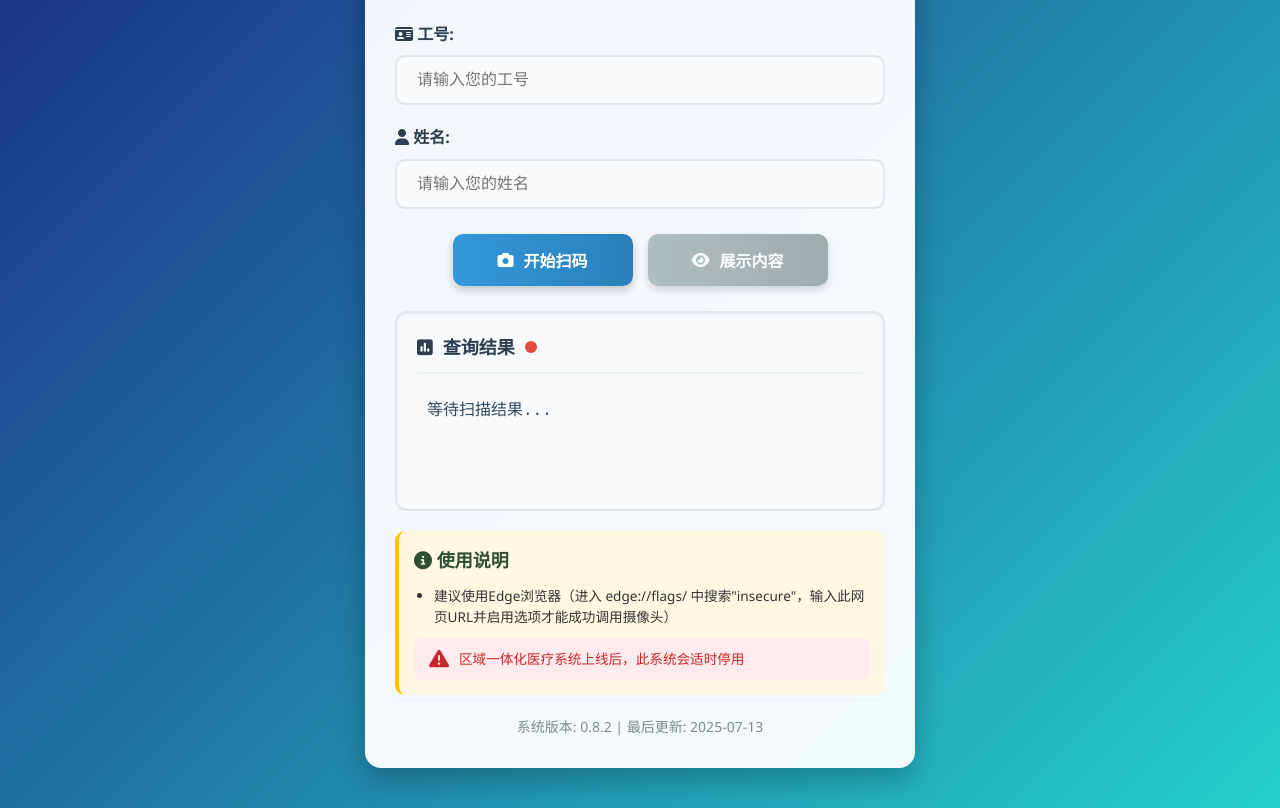
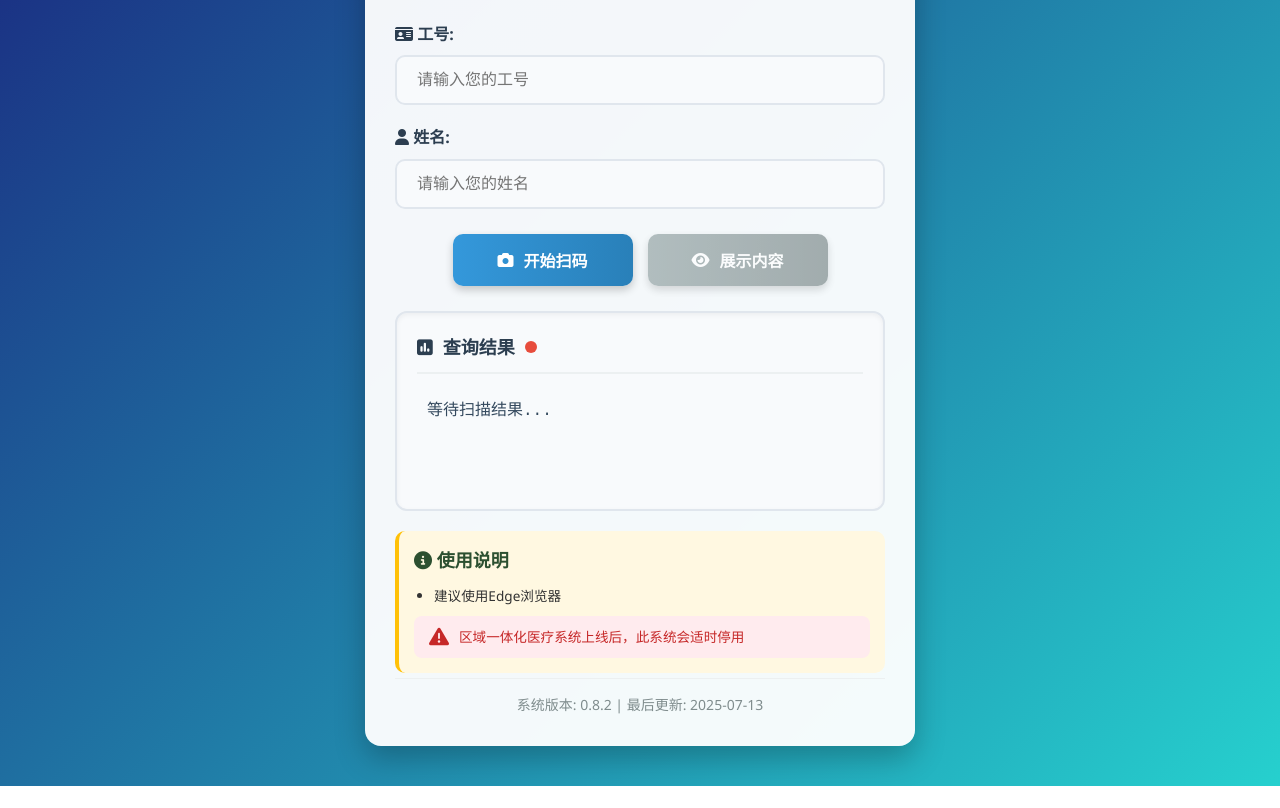
Before and after one commit to occerseimj/hcfybjy, a plain HTML site: page index.html in a window 1280 px wide. Shown: the part 133-941 px from the top of the page. After the commit the page ends 919 px from the top, so only its background shows below. Drawn offline with Linux system fonts and the light colour scheme.

Commit message:
Update index.html

```diff
--- a/index.html
+++ b/index.html
@@ -344,7 +344,7 @@
         <div class="instructions">
             <h3><i class="fas fa-info-circle"></i> 使用说明</h3>
             <ul>
-                <li>建议使用Edge浏览器（进入 edge://flags/ 中搜索"insecure"，输入此网页URL并启用选项才能成功调用摄像头）</li>
+                <li>建议使用Edge浏览器</li>
             </ul>
             <div class="warning">
                 <i class="fas fa-exclamation-triangle"></i>
```
